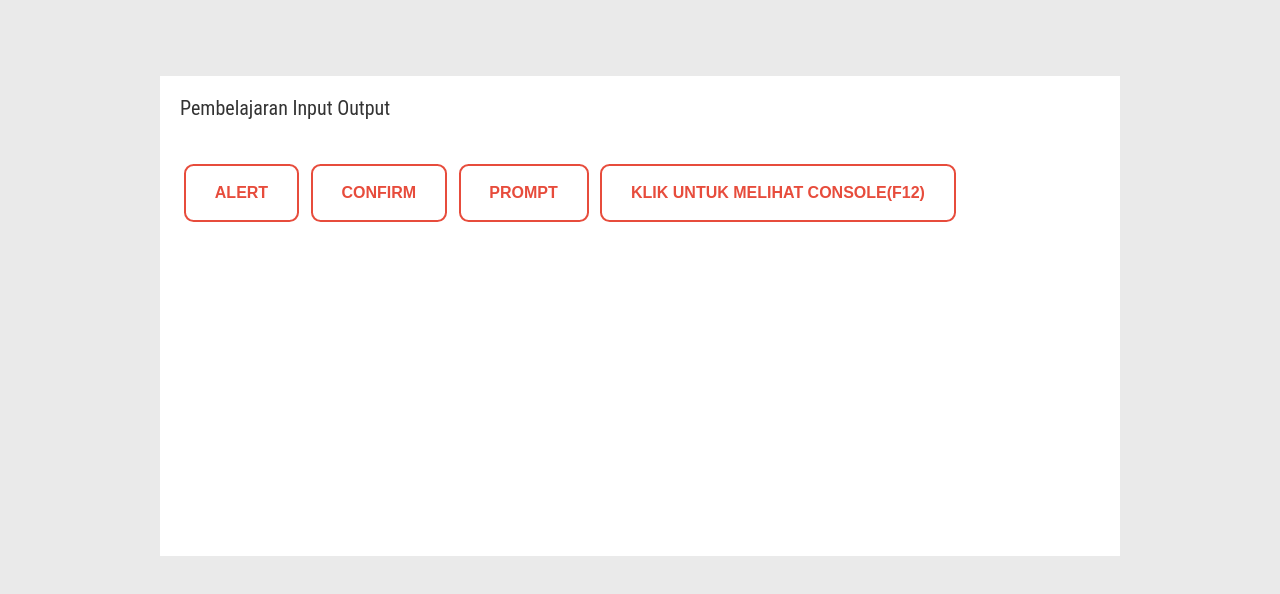
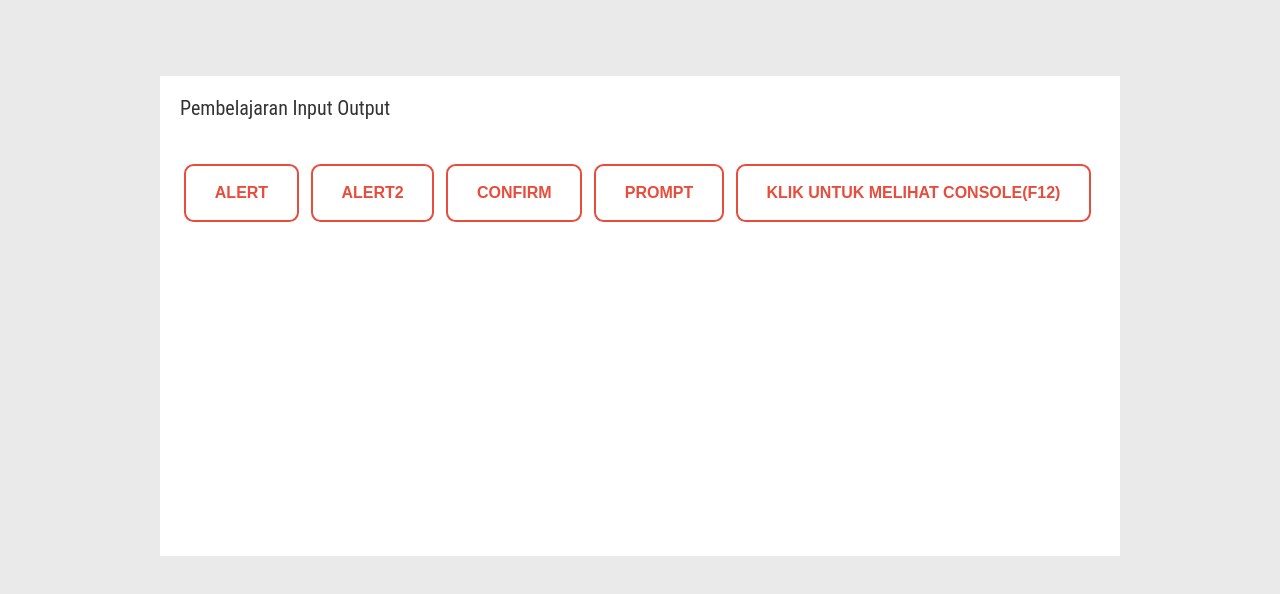
Before and after one commit to arifnasution/jswkampusbiner.com, a plain HTML site: page index.html in a window 1280 px wide. Shown: the part 74-668 px from the top of the page. Drawn offline with Linux system fonts and the light colour scheme.

Commit message:
Penambahan Button alert2

```diff
--- a/index.html
+++ b/index.html
@@ -22,6 +22,7 @@
 
         <div class="isi">
             <input type="submit" value="Alert" class="btn first" onclick="alert('hai KampusBiner')">
+            <input type="submit" value="Alert2" class="btn first" onclick="alert('hai KampusBiner2')">
             <input type="submit" value="Confirm" class="btn first" onclick="confirm('hai, Klik Ok')">
             <input type="submit" value="Prompt" class="btn first" onclick=" var a = prompt('Masukkan Nama Anda :'); confirm('hallo, Selamat Datang' + a)">
             <input type="submit" value="Klik untuk melihat console(F12)" class="btn first" onclick="console.log('hai KampusBiner')">
```
